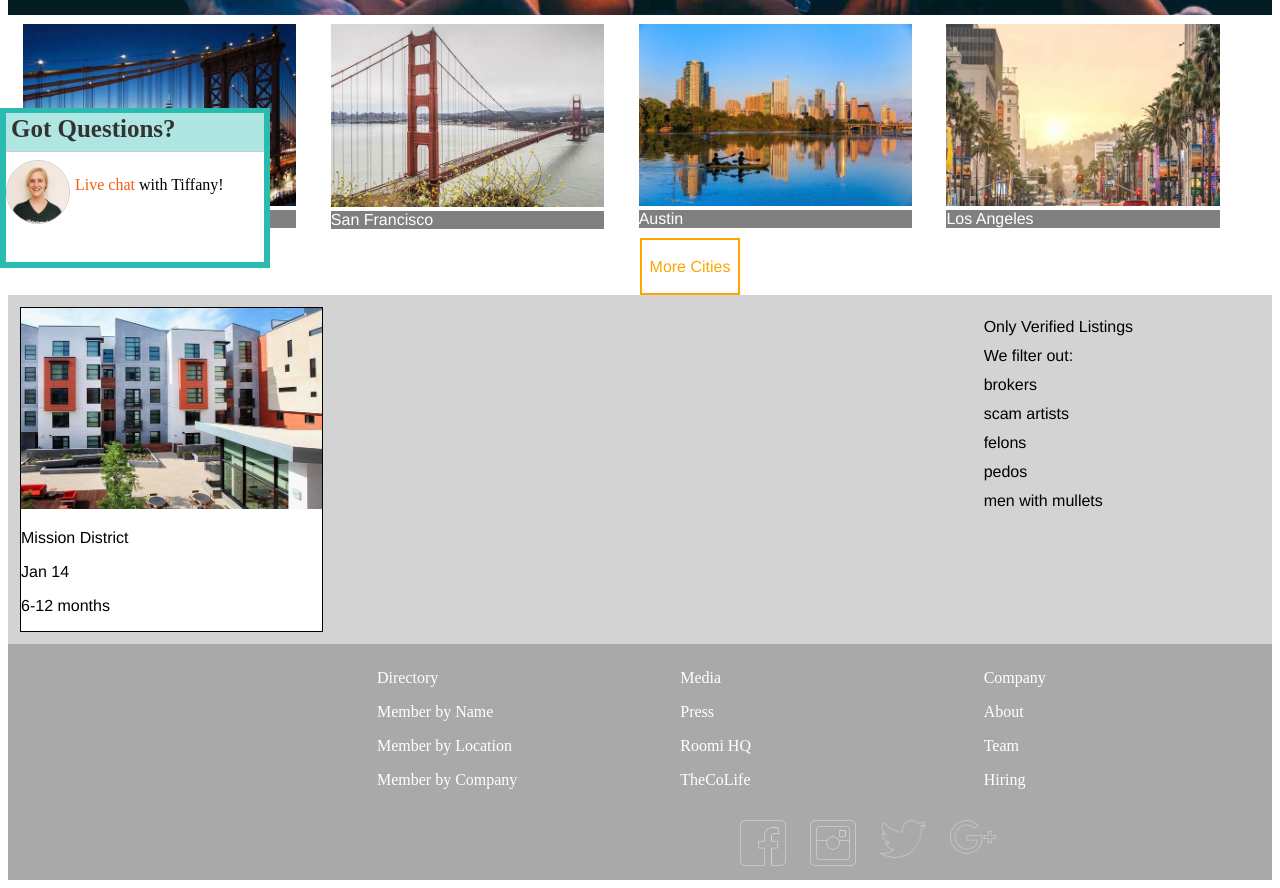
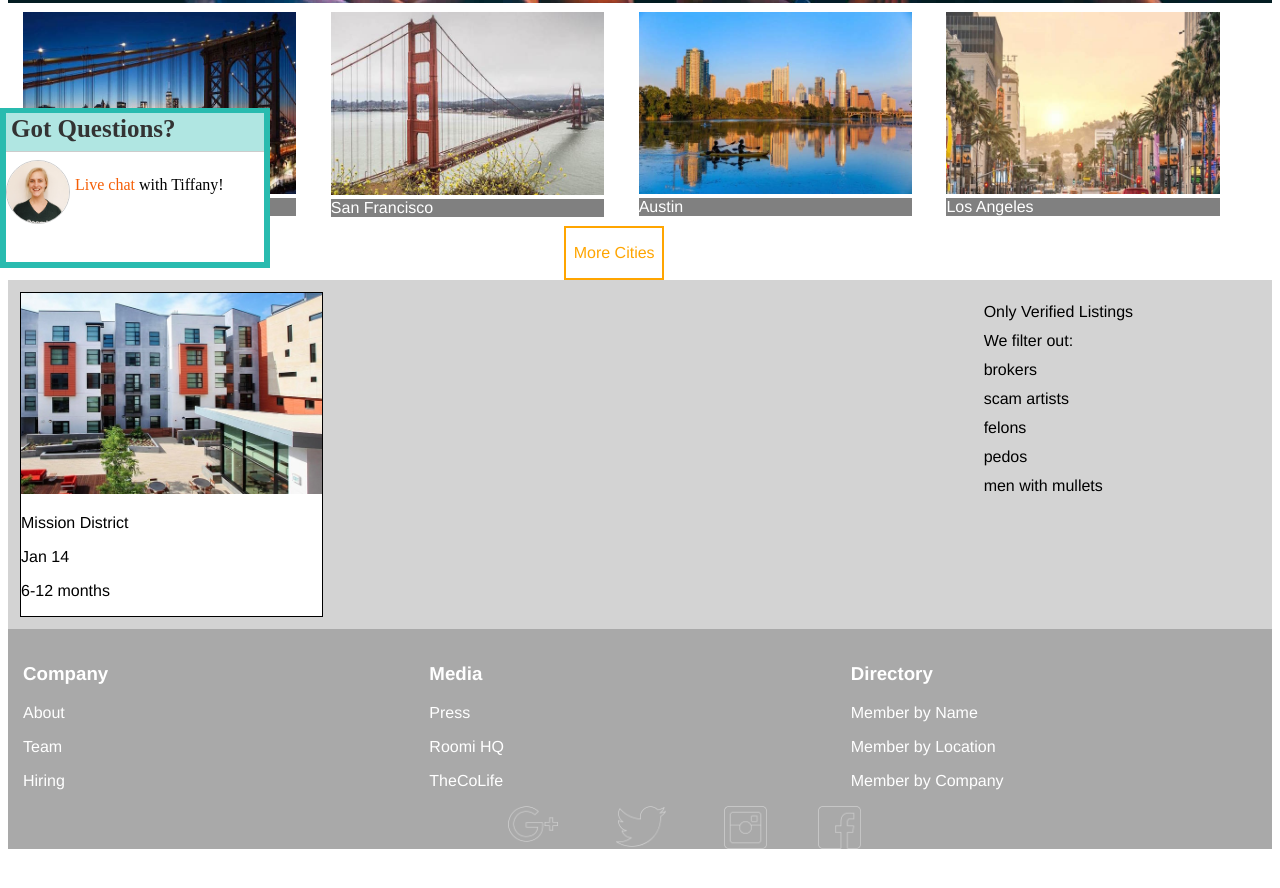
Before and after one commit to bradenholmes92/assignment-04, a plain HTML site: page index.html in a window 1280 px wide. Shown: the part 532-1420 px from the top of the page. After the commit the page ends 1389 px from the top, so only its background shows below. Drawn offline with Linux system fonts and the light colour scheme.

Commit message:
fixed column alignment issues and added search bar

```diff
--- a/css/style.css
+++ b/css/style.css
@@ -21,7 +21,9 @@ img{
    text-align: center;
    font-family: "Helvetica";
 }
-
+.insider form{
+ color: transparent;
+}
 .insider h1{
   font-weight: 200;
 }
@@ -53,16 +55,15 @@ img{
   padding: 9px 15px 9px 15px;
 }
 
+
 .more-cities {
   text-align: center;
   display: inline-block;
   position: relative;
-  top: 50%;
-  left: 50%;
+  left: 44%;
   width: 100px;
   color: orange;
   border: 2px orange solid;
-  padding: 1.25px;
 }
 
 .room{
@@ -109,32 +110,60 @@ img{
   margin: 0 auto;
 }
 
-.list-head{
+.list-headmiddle{
   display: inline-block;
+  font-family: "Libre Franklin", "Helvetica", "sans-serif";
   vertical-align: top;
   float: right;
-  width: 24%;
-  padding: 9px 15px 9px 15px;
+  font-weight: lighter;
+  width: 33.333%;
+  padding-top: 15px;
+  padding-right: 50px;
 }
+.list-headleft{
+  display: inline-block;
+  font-family: "Libre Franklin", "Helvetica", "sans-serif";
+  vertical-align: top;
+  text-align: left;
+  font-weight: lighter;
+  width: 33.333%;
+  padding-left: 15px;
+  padding-top: 15px;
+}
+.list-headright{
+  display: inline-block;
+  font-family: "Libre Franklin", "Helvetica", "sans-serif";
+  vertical-align: top;
+  float: right;
+  font-weight: lighter;
+  width: 33.333%;
+  padding-top: 15px;
+}
+
 
 .social-media{
   margin: 0 auto;
-  display: inline-block;
+  background: darkgray;
 }
 
 .neg-space{
-  width: 1000px;
-  background-color: darkgray;
+  width: 85%;
+  color: darkgray;
 }
-
-
+.logo-cont{
+  padding-left: 500px;
+  background: darkgray;
+}
 .logo{
   display: inline-block;
   vertical-align: top;
+}
+
+.logo img{
+  display: inline-block;
+  vertical-align: top;
   background-color: darkgray;
-  float: right;
-  width: 7%;
-  padding: 6px 12px 6px 12px;
+  width: 48%;
 }
 
 
@@ -195,4 +224,7 @@ img{
 
 .header button{
   float: right;
+  background: #F55E05;
+  color: white;
+  border: none;
 }
--- a/index.html
+++ b/index.html
@@ -9,15 +9,18 @@
       <div id="app-container">
       <div class="header">
         <img src="./images/nav-stride-logo.png">
+        <button class="entry">Log In</button>
+        <button class="entry">Sign Up</button>
         <button class="place">List Your Place</button>
-        <button class="entry">Sign Up</button>
-        <button class="entry">Log In</button>
       </div>
         <div class="splash">
           <div class="insider">
             <h1>Find Roommates You Like</h1>
             <p>And that like you back. Especially if you pay rent on time.</p>
-            <p><button>Search</button><p>
+            <form>
+                <input type="text">
+                <input type="button" value="Search">
+              </form>
           </div>
         </div>
 
@@ -69,24 +72,25 @@
        </div>
     </div>
        <div class="general-listings">
-         <div class="list-head">
-           <p class="title">Company</p>
+         <div class="list-headleft">
+           <h3 class="title"><strong>Company</strong></h3>
            <p class="stuff">About</p>
            <p class="stuff">Team</p>
            <p class="stuff">Hiring</p>
          </div>
-         <div class="list-head">
-           <p class="title">Media</p>
+         <div class="list-headmiddle">
+           <h3 class="title"><strong>Directory</strong></h3>
+           <p class="stuff">Member by Name</p>
+           <p class="stuff">Member by Location</p>
+           <p class="stuff">Member by Company</p>
+         </div>
+         <div class="list-headright">
+           <h3 class="title"><strong>Media</strong></h3>
            <p class="stuff">Press</p>
            <p class="stuff">Roomi HQ</p>
            <p class="stuff">TheCoLife</p>
          </div>
-         <div class="list-head">
-           <p class="title">Directory</p>
-           <p class="stuff">Member by Name</p>
-           <p class="stuff">Member by Location</p>
-           <p class="stuff">Member by Company</p>
-         </div>
+       </div>
          <div class="social-media">
            <div class="neg-space">
 
@@ -106,13 +110,13 @@
              <img src="./images/icon-facebook.png">
            </div>
          </div>
-
+       </div>
 
         <div class="question-box">
          <h1>Got Questions?</h1>
          <img src="./images/tiffany-helper.jpg">
          <p><span class="chat">Live chat</span> with Tiffany!</p>
-        </div>
+       </div>
 
 
 
```
